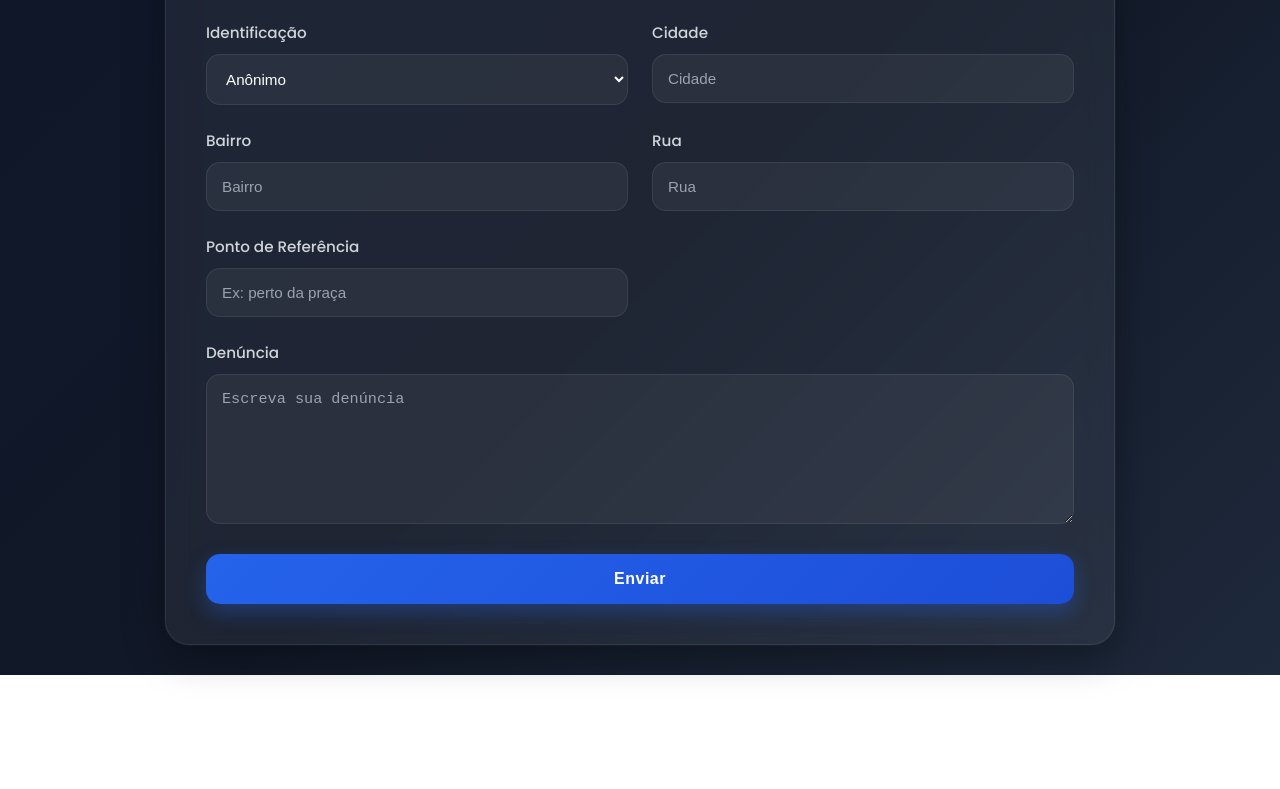
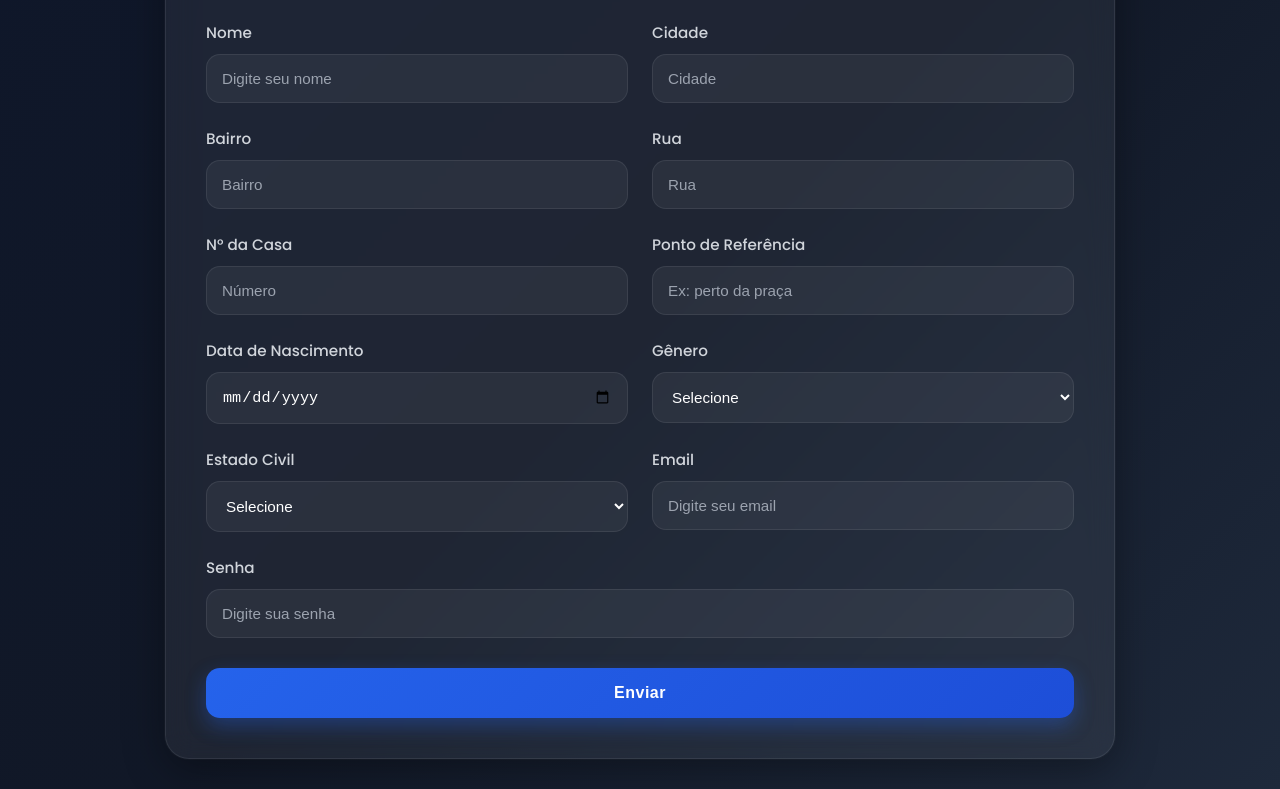
Before and after one commit to deliomarbatistavi/Formulario, a plain HTML site: page index.html in a window 1280 px wide. Shown: the part 141-930 px from the top of the page. Before the commit the page ends 816 px from the top, so only its background shows below. Drawn offline with Linux system fonts and the light colour scheme.

Commit message:
Update index.html

```diff
--- a/index.html
+++ b/index.html
@@ -3,61 +3,82 @@
 <head>
     <meta charset="UTF-8">
     <meta name="viewport" content="width=device-width, initial-scale=1.0">
-    <title>Denuncia Vigilancia</title>
+    <title>Cadastro de Usuário</title>
     <link rel="stylesheet" href="style.css">
 </head>
 <body>
 
     <div class="container">
 
-        <h1>Sua Denuncia</h1>
+        <h1>Cadastro de usuário</h1>
 
-        <form action="https://formsubmit.co/deliomarbatistabr@gmail.com" method="POST"></form>
-
-            <input type="hidden" name="_captcha" value="false">
-            <input type="hidden" name="_template" value="table">
-            <input type="hidden" name="_subject" value="Nova denúncia recebida">
-
+        <form>
 
             <div class="grid">
 
                 <div class="campo">
-                    <label for="identificacao">Identificação</label>
-
-                    <select id="identificacao" onchange="mostrarNome()">
-                        <option value="anonimo">Anônimo</option>
-                        <option value="nome">Nome(a)</option>
-                    </select>
-                </div>
-
-                <div class="campo" id="campoNome" style="display: none;">
-                    <label for="nome">Seu Nome</label>
-                    <input type="text" id="nome" name="Nome" placeholder="Digite seu nome">
+                    <label for="nome">Nome</label>
+                    <input type="text" id="nome" placeholder="Digite seu nome">
                 </div>
 
                 <div class="campo">
                     <label for="cidade">Cidade</label>
-                    <input type="text" id="cidade" name="Cidade" placeholder="Cidade">
+                    <input type="text" id="cidade" placeholder="Cidade">
                 </div>
 
                 <div class="campo">
                     <label for="bairro">Bairro</label>
-                    <input type="text" id="bairro" name="Bairro" placeholder="Bairro">
+                    <input type="text" id="bairro" placeholder="Bairro">
                 </div>
 
                 <div class="campo">
                     <label for="rua">Rua</label>
-                    <input type="text" id="rua" name="Rua" placeholder="Rua">
+                    <input type="text" id="rua" placeholder="Rua">
+                </div>
+
+                <div class="campo">
+                    <label for="numero">N° da Casa</label>
+                    <input type="number" id="numero" placeholder="Número">
                 </div>
 
                 <div class="campo">
                     <label for="referencia">Ponto de Referência</label>
-                    <input type="text" id="referencia" name="Referência" placeholder="Ex: perto da praça">
+                    <input type="text" id="referencia" placeholder="Ex: perto da praça">
                 </div>
 
                 <div class="campo">
-                    <label for="mensagem">Denúncia</label>
-                    <textarea id="mensagem" name="Denúncia" placeholder="Escreva sua denúncia"></textarea>
+                    <label for="nascimento">Data de Nascimento</label>
+                    <input type="date" id="nascimento">
+                </div>
+
+                <div class="campo">
+                    <label for="genero">Gênero</label>
+                    <select id="genero">
+                        <option>Selecione</option>
+                        <option>Masculino</option>
+                        <option>Feminino</option>
+                        <option>Outro</option>
+                    </select>
+                </div>
+
+                <div class="campo">
+                    <label for="estado">Estado Civil</label>
+                    <select id="estado">
+                        <option>Selecione</option>
+                        <option>Solteiro(a)</option>
+                        <option>Casado(a)</option>
+                        <option>Divorciado(a)</option>
+                    </select>
+                </div>
+
+                <div class="campo">
+                    <label for="email">Email</label>
+                    <input type="email" id="email" placeholder="Digite seu email">
+                </div>
+
+                <div class="campo">
+                    <label for="senha">Senha</label>
+                    <input type="password" id="senha" placeholder="Digite sua senha">
                 </div>
 
             </div>
@@ -68,18 +89,5 @@
 
     </div>
 
-    <script>
-        function mostrarNome() {
-            let escolha = document.getElementById("identificacao").value;
-            let campoNome = document.getElementById("campoNome");
-
-            if (escolha === "nome") {
-                campoNome.style.display = "block";
-            } else {
-                campoNome.style.display = "none";
-            }
-        }
-    </script>
-
 </body>
 </html>
```
